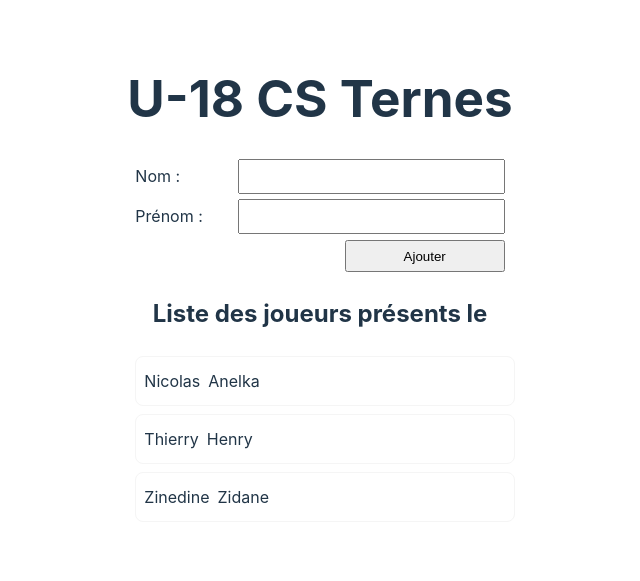
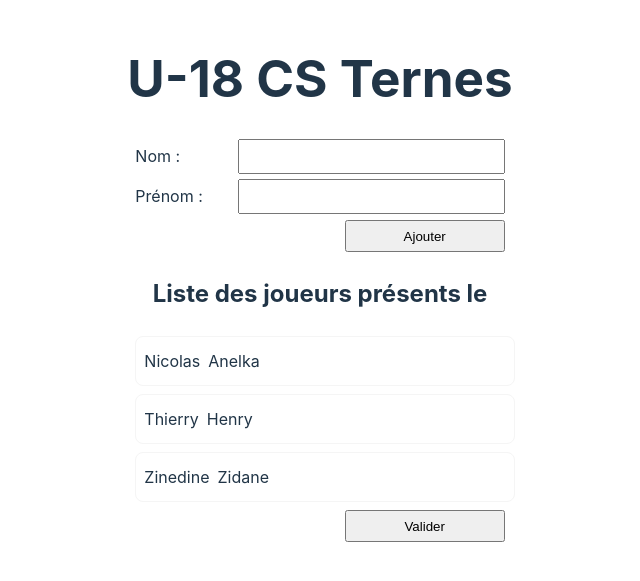
Before and after one commit to vanaklay/players-tracker-react, a React (Vite) app: page / in a window 1280 px wide. Shown: the part 109-690 px from the top of the page, without its empty margins (320-960 px from the left). Built offline with nearby package versions, Linux system fonts and the light colour scheme.

Commit message:
add Submit

```diff
--- /dev/null
+++ b/src/components/Submit/index.tsx
@@ -0,0 +1,8 @@
+type SubmitProps = {
+  inputValue: string;
+};
+const Submit = ({ inputValue }: SubmitProps): JSX.Element => (
+  <input type="submit" value={inputValue} />
+);
+
+export default Submit;
--- a/src/features/AddForm/index.tsx
+++ b/src/features/AddForm/index.tsx
@@ -1,4 +1,5 @@
 import { FormEvent } from "react";
+import Submit from "../../components/Submit";
 
 type AddFormProps = {
   addPlayer: (firstName: string, lastName: string) => void;
@@ -35,7 +36,7 @@ const AddForm = ({ addPlayer }: AddFormProps): JSX.Element => {
         Prénom :
         <input type="text" name="firstName" />
       </label>
-      <input type="submit" value="Ajouter" />
+      <Submit inputValue="Ajouter" />
     </form>
   );
 };
--- a/src/features/TodayPlayers/index.tsx
+++ b/src/features/TodayPlayers/index.tsx
@@ -2,6 +2,7 @@ import { FormEvent, useState, useEffect } from "react";
 import { Player, TodayPlayer, UpdatedAttendancePlayer } from "../types";
 import PlayerItem from "./PlayerItem";
 import { getTodayDate } from "../../utils/date";
+import Submit from "../../components/Submit";
 
 type TodayPlayersProps = {
   players: TodayPlayer[];
@@ -10,6 +11,7 @@ const TodayPlayers = ({ players }: TodayPlayersProps): JSX.Element => {
   const [todayPlayers, setTodayPlayers] = useState<Player[] | null>(null);
   const handleSubmit = (event: FormEvent) => {
     event.preventDefault();
+    console.log("todayPlayers", todayPlayers);
   };
   const today = getTodayDate();
   useEffect(() => {
@@ -26,7 +28,6 @@ const TodayPlayers = ({ players }: TodayPlayersProps): JSX.Element => {
   }, [players, today]);
 
   const handlePlayerChange = ({ id, attendance }: UpdatedAttendancePlayer) => {
-    console.log(id, attendance);
     if (!todayPlayers) return;
     const updateTodayPlayers = todayPlayers.map((player) => {
       if (player.id === id) return { ...player, attendance };
@@ -50,6 +51,7 @@ const TodayPlayers = ({ players }: TodayPlayersProps): JSX.Element => {
               id={player.id}
             />
           ))}
+        <Submit inputValue="Valider" />
       </form>
     </>
   );
```
